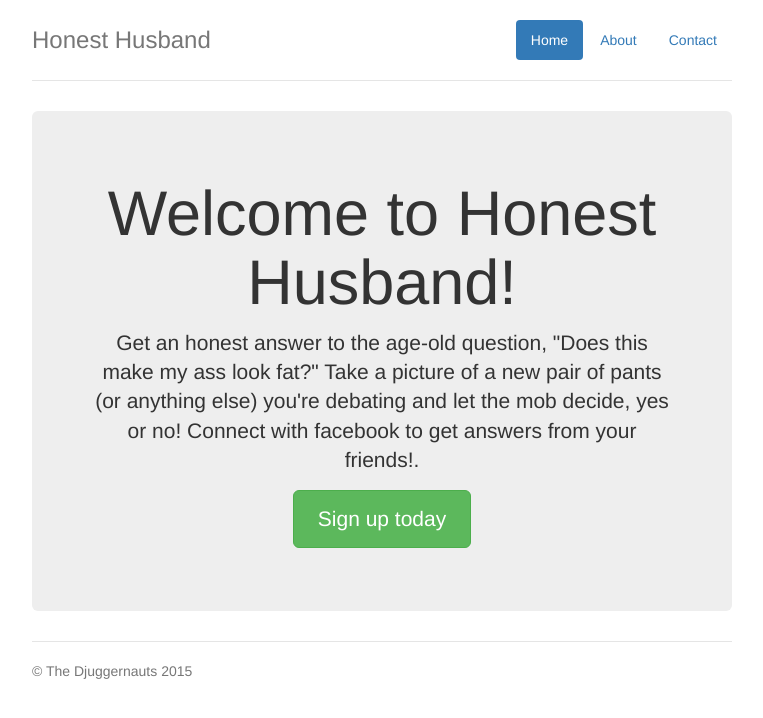
After one commit to hackathon-5/the-djuggernauts-repo, a Django app: page / in a window 1280 px wide. The commit adds this page. Shown: the top 718 px of the page, without its empty margins (258-1021 px from the left). Run offline with Django 3.2, Linux system fonts and the light colour scheme; style sheets or scripts are compiled from the project's sources; some libraries are stand-ins or nearby versions.

Commit message:
Add initial landing page

```diff
--- /dev/null
+++ b/honestHusband/crowdTell/templates/crowdTell/landing.html
@@ -0,0 +1,116 @@
+{% extends 'base.html' %}
+
+{% block extra_styles %}
+<style>
+    /* Space out content a bit */
+    body {
+    padding-top: 20px;
+    padding-bottom: 20px;
+    }
+
+    /* Everything but the jumbotron gets side spacing for mobile first views */
+    .header,
+    .marketing,
+    .footer {
+    padding-right: 15px;
+    padding-left: 15px;
+    }
+
+    /* Custom page header */
+    .header {
+    padding-bottom: 20px;
+    border-bottom: 1px solid #e5e5e5;
+    }
+    /* Make the masthead heading the same height as the navigation */
+    .header h3 {
+    margin-top: 0;
+    margin-bottom: 0;
+    line-height: 40px;
+    }
+
+    /* Custom page footer */
+    .footer {
+    padding-top: 19px;
+    color: #777;
+    border-top: 1px solid #e5e5e5;
+    }
+
+    /* Customize container */
+    @media (min-width: 768px) {
+    .container {
+    max-width: 730px;
+    }
+    }
+    .container-narrow > hr {
+    margin: 30px 0;
+    }
+
+    /* Main marketing message and sign up button */
+    .jumbotron {
+    text-align: center;
+    border-bottom: 1px solid #e5e5e5;
+    }
+    .jumbotron .btn {
+    padding: 14px 24px;
+    font-size: 21px;
+    }
+
+    /* Supporting marketing content */
+    .marketing {
+    margin: 40px 0;
+    }
+    .marketing p + h4 {
+    margin-top: 28px;
+    }
+
+    /* Responsive: Portrait tablets and up */
+    @media screen and (min-width: 768px) {
+    /* Remove the padding we set earlier */
+    .header,
+    .marketing,
+    .footer {
+    padding-right: 0;
+    padding-left: 0;
+    }
+    /* Space out the masthead */
+    .header {
+    margin-bottom: 30px;
+    }
+    /* Remove the bottom border on the jumbotron for visual effect */
+    .jumbotron {
+    border-bottom: 0;
+    }
+    }
+</style>
+{% endblock extra_styles %}
+
+{% block content %}
+<div class="header clearfix">
+    <nav>
+        <ul class="nav nav-pills pull-right">
+            <li role="presentation" class="active"><a href="#">Home</a></li>
+            <li role="presentation"><a href="#">About</a></li>
+            <li role="presentation"><a href="#">Contact</a></li>
+        </ul>
+    </nav>
+    <h3 class="text-muted">Honest Husband</h3>
+</div>
+
+<div class="jumbotron">
+    <h1>Welcome to Honest Husband!</h1>
+
+    <p class="lead">
+        Get an honest answer to the age-old question, "Does this make my ass look fat?"
+        Take a picture of a new pair of pants (or anything else) you're debating and let the mob decide, yes or no!
+        Connect with facebook to get answers from your friends!.
+    </p>
+
+    <p>
+        <a class="btn btn-lg btn-success" href="#" role="button">Sign up today</a>
+    </p>
+</div>
+
+<footer class="footer">
+    <p>&copy; The Djuggernauts 2015</p>
+</footer>
+{% endblock content %}
--- a/honestHusband/crowdTell/urls.py
+++ b/honestHusband/crowdTell/urls.py
@@ -2,5 +2,6 @@ from django.conf.urls import url
 from . import views
 
 urlpatterns = [
+    url(r'', views.landing, name='landing'),
     url(r'^respondToQuestion/', views.respond_to_question, name='respond_to_question'),
 ]
--- a/honestHusband/crowdTell/views.py
+++ b/honestHusband/crowdTell/views.py
@@ -14,3 +14,6 @@ class PictureCreateView(CreateView):
 def respond_to_question(request):
     random_question = Question.objects.order_by('?').first()
     return render(request, 'crowdTell/picture_vote_view.html', {'question': random_question})
+
+def landing(request):
+    return render(request, 'crowdTell/landing.html', {})
--- a/honestHusband/templates/base.html
+++ b/honestHusband/templates/base.html
@@ -14,7 +14,7 @@
     {% block extra_styles %}{% endblock extra_styles %}
 </head>
 <body>
-    <div class="content">
+    <div class="container">
         {% block content %}{% endblock content %}
     </div>
 </body>
```
